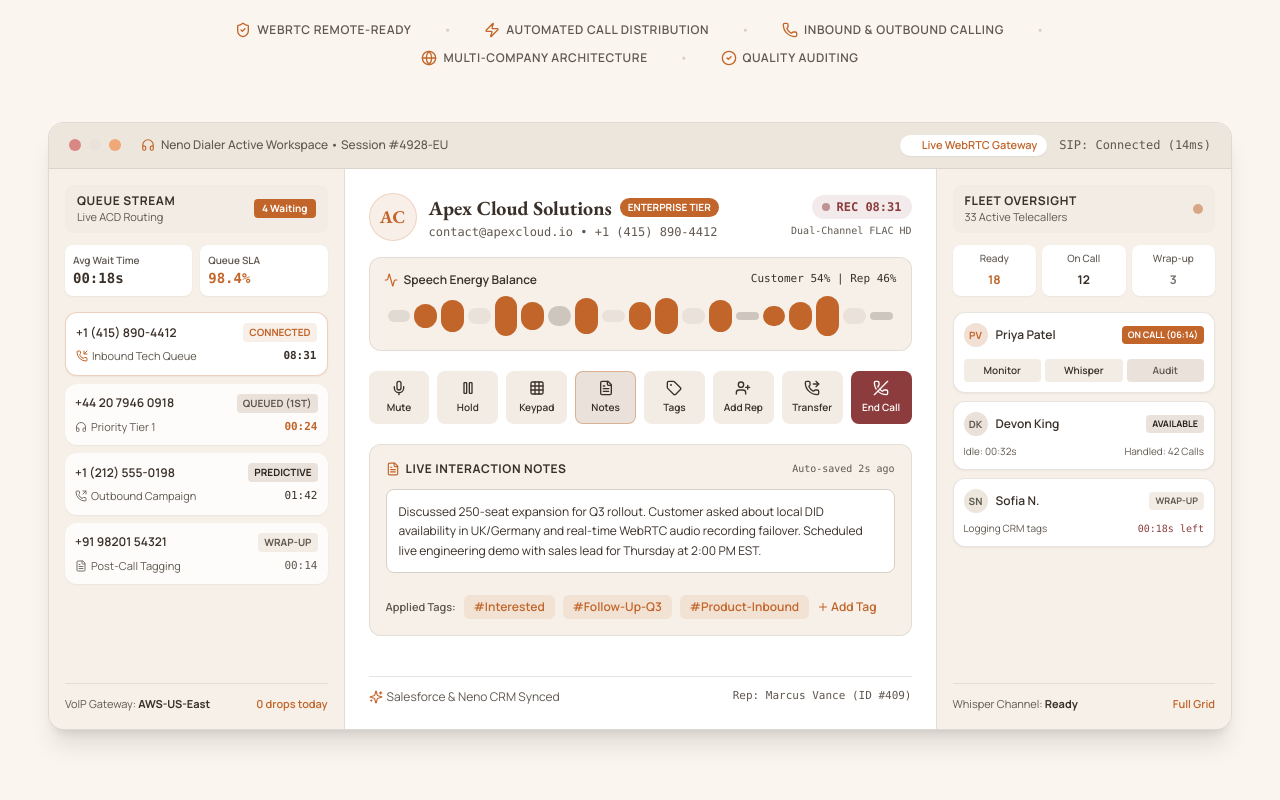
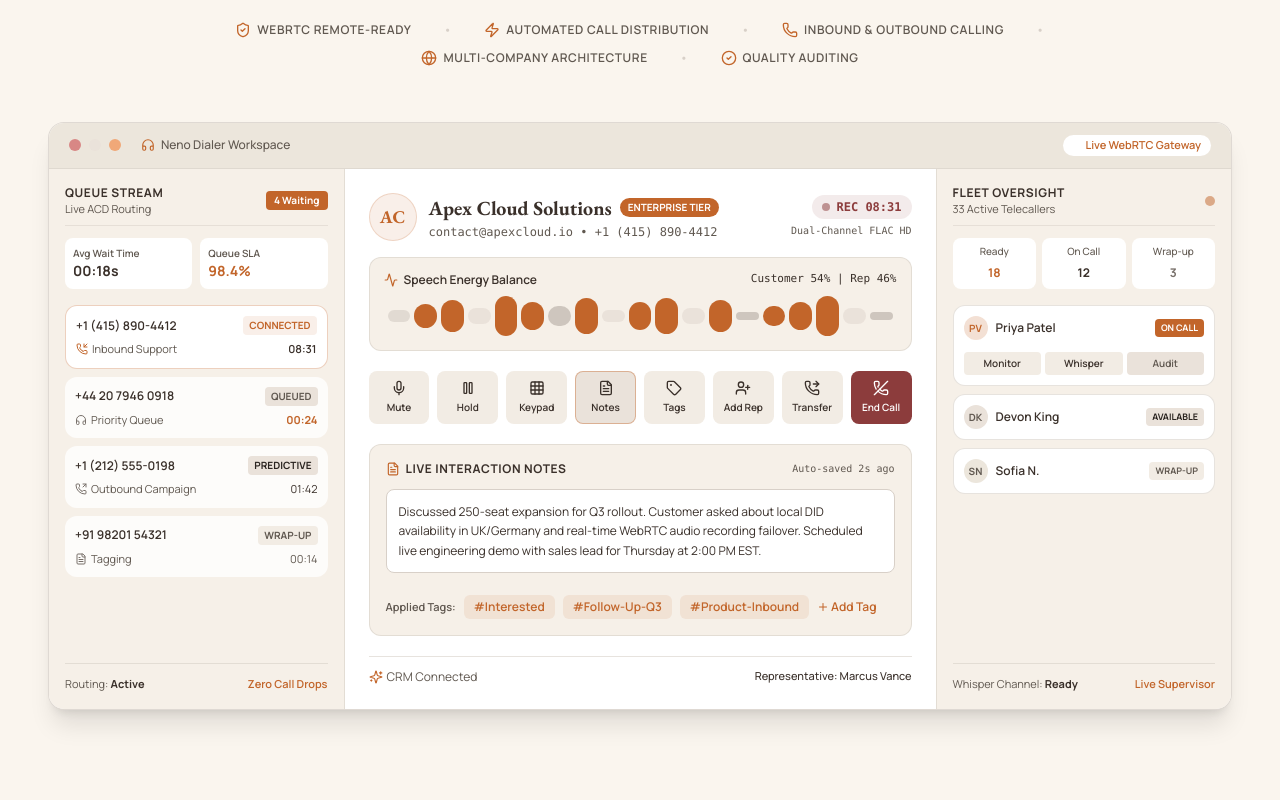
Before and after one commit to HetNeno/Neno-Dialer-Landingpage, a React (Vite) app: page / in a window 1280 px wide. Shown: the part 600-1400 px from the top of the page. Built offline with nearby package versions, Linux system fonts and the light colour scheme.

Commit message:
Remove developer jargon text, session IDs, font-mono tags and simplify card box borders

```diff
--- a/src/components/CallAuditSection.jsx
+++ b/src/components/CallAuditSection.jsx
@@ -28,22 +28,19 @@ export default function CallAuditSection() {
         </div>
 
         {/* Call Audit Scorecard UI Mockup */}
-        <div className="bg-white rounded-2xl shadow-md border border-[#d8d0c8] overflow-hidden">
+        <div className="bg-white rounded-2xl shadow-sm border border-[#d8d0c8]/80 overflow-hidden">
 
           {/* Scorecard Header */}
-          <div className="bg-[#ece6dc] p-6 flex flex-col md:flex-row items-start md:items-center justify-between gap-4 border-b border-[#d8d0c8]">
+          <div className="bg-[#ece6dc] p-6 flex flex-col md:flex-row items-start md:items-center justify-between gap-4 border-b border-[#d8d0c8]/60">
             <div className="space-y-1">
-              <div className="flex items-center gap-2">
-                <span className="px-2.5 py-0.5 rounded bg-[#c2652a] text-white text-xs font-mono font-bold">AUDIT #ND-84920</span>
-                <h3 className="text-base font-bold text-[#3a302a]">Call Audit Evaluation Scorecard</h3>
-              </div>
+              <h3 className="text-base font-bold text-[#3a302a]">Call Quality Audit Evaluation</h3>
               <p className="text-xs text-[#605850]">
-                Agent: <strong class="text-[#3a302a]">Priya Patel</strong> • Campaign: Inbound SaaS Tech • Duration: 06:14 • Date: Today, 11:24 AM
+                Representative: <strong className="text-[#3a302a]">Priya Patel</strong> • Inbound Discovery Call • Duration: 06:14
               </p>
             </div>
 
             {/* Score Badge */}
-            <div className="flex items-center gap-4 bg-white px-5 py-3 rounded-xl shadow-xs border border-[#d8d0c8]">
+            <div className="flex items-center gap-4 bg-white px-5 py-3 rounded-xl border border-[#d8d0c8]/60">
               <div>
                 <span className="text-[10px] uppercase font-bold text-[#605850] block tracking-wider font-label">Overall QA Score</span>
                 <span className="text-3xl font-headline font-bold text-[#c2652a] leading-none">
@@ -66,7 +63,7 @@ export default function CallAuditSection() {
               </h4>
 
               {criteria.map((item, index) => (
-                <div key={index} className="p-3.5 rounded-xl bg-[#f6f0e8] flex items-center justify-between border border-[#d8d0c8]/60">
+                <div key={index} className="p-3.5 rounded-xl bg-[#f6f0e8] flex items-center justify-between border border-[#d8d0c8]/50">
                   <div className="flex items-center gap-3">
                     {item.passed ? (
                       <CheckCircle2 className="w-5 h-5 text-[#c2652a] shrink-0" />
@@ -88,11 +85,11 @@ export default function CallAuditSection() {
             </div>
 
             {/* Auditor Coaching Summary (5 cols) */}
-            <div className="lg:col-span-5 bg-[#f6f0e8] p-6 rounded-xl flex flex-col justify-between border border-[#d8d0c8]/60">
+            <div className="lg:col-span-5 bg-[#f6f0e8] p-6 rounded-xl flex flex-col justify-between border border-[#d8d0c8]/50">
               <div>
                 <div className="flex items-center justify-between mb-4">
                   <h4 className="text-xs uppercase font-bold tracking-wider text-[#3a302a] font-label">Auditor Coaching Summary</h4>
-                  <span className="text-[11px] text-[#605850] font-mono">Auditor: QA Lead #08</span>
+                  <span className="text-[11px] text-[#605850]">QA Lead Review</span>
                 </div>
 
                 <div className="p-3.5 bg-white rounded-lg text-xs text-[#3a302a] leading-relaxed shadow-xs border border-[#d8d0c8] mb-4">
--- a/src/components/HeroSection.jsx
+++ b/src/components/HeroSection.jsx
@@ -104,32 +104,31 @@ export default function HeroSection({ onOpenDemo }) {
         <div className="relative bg-white rounded-2xl shadow-xl overflow-hidden border border-[#d8d0c8]/80">
 
           {/* Title Bar */}
-          <div className="bg-[#ece6dc] px-5 py-3 flex items-center justify-between border-b border-[#d8d0c8]/80">
+          <div className="bg-[#ece6dc] px-5 py-3 flex items-center justify-between border-b border-[#d8d0c8]/60">
             <div className="flex items-center gap-2">
               <div className="w-3 h-3 rounded-full bg-[#d47070]/80"></div>
               <div className="w-3 h-3 rounded-full bg-[#eae2da]"></div>
               <div className="w-3 h-3 rounded-full bg-[#f0a878]"></div>
               <span className="ml-3 text-xs font-medium text-[#605850] flex items-center gap-1.5">
                 <Headphones className="w-3.5 h-3.5 text-[#c2652a]" />
-                Neno Dialer Active Workspace • Session #4928-EU
+                Neno Dialer Workspace
               </span>
             </div>
 
             <div className="flex items-center gap-3">
-              <span className="inline-flex items-center gap-1.5 px-2.5 py-0.5 rounded-full bg-white text-[11px] font-semibold text-[#c2652a] shadow-xs">
+              <span className="inline-flex items-center gap-1.5 px-2.5 py-0.5 rounded-full bg-white text-[11px] font-semibold text-[#c2652a]">
                 <span className="w-1.5 h-1.5 rounded-full bg-[#c2652a] animate-ping"></span> Live WebRTC Gateway
               </span>
-              <span className="text-xs text-[#605850] font-mono hidden sm:inline">SIP: Connected (14ms)</span>
             </div>
           </div>
 
           {/* 3-Column Grid */}
-          <div className="grid grid-cols-1 lg:grid-cols-12 min-h-[560px]">
+          <div className="grid grid-cols-1 lg:grid-cols-12 min-h-[540px]">
 
             {/* Column 1: Call Activity & Live Queue (Left Panel) */}
             <div className="lg:col-span-3 bg-[#f6f0e8] p-4 flex flex-col justify-between border-r border-[#d8d0c8]/60">
               <div>
-                <div className="flex items-center justify-between mb-3 pb-2 bg-[#f2ece4] px-3 py-2 rounded-lg">
+                <div className="flex items-center justify-between mb-3 pb-2 border-b border-[#d8d0c8]/50">
                   <div>
                     <h3 className="text-xs uppercase font-bold tracking-wider text-[#3a302a]">Queue Stream</h3>
                     <p className="text-[11px] text-[#605850]">Live ACD Routing</p>
@@ -139,67 +138,67 @@ export default function HeroSection({ onOpenDemo }) {
 
                 {/* Queue Summary KPIs */}
                 <div className="grid grid-cols-2 gap-2 mb-4">
-                  <div className="bg-white p-2 rounded-lg shadow-xs">
+                  <div className="bg-white p-2 rounded-lg">
                     <div className="text-[10px] text-[#605850] font-semibold">Avg Wait Time</div>
-                    <div className="text-sm font-bold text-[#3a302a] font-mono">00:18s</div>
+                    <div className="text-sm font-bold text-[#3a302a]">00:18s</div>
                   </div>
-                  <div className="bg-white p-2 rounded-lg shadow-xs">
+                  <div className="bg-white p-2 rounded-lg">
                     <div className="text-[10px] text-[#605850] font-semibold">Queue SLA</div>
-                    <div className="text-sm font-bold text-[#c2652a] font-mono">98.4%</div>
+                    <div className="text-sm font-bold text-[#c2652a]">98.4%</div>
                   </div>
                 </div>
 
                 {/* Queue Items */}
                 <div className="space-y-2">
-                  <div className="p-2.5 rounded-xl bg-white shadow-xs border border-[#c2652a]/30 flex flex-col gap-1.5">
+                  <div className="p-2.5 rounded-xl bg-white border border-[#c2652a]/30 flex flex-col gap-1.5">
                     <div className="flex items-center justify-between">
                       <span className="text-xs font-semibold text-[#3a302a] truncate">+1 (415) 890-4412</span>
                       <span className="px-1.5 py-0.5 rounded text-[10px] font-bold bg-[#c2652a]/10 text-[#c2652a] uppercase">Connected</span>
                     </div>
                     <div className="flex items-center justify-between text-[11px] text-[#605850]">
-                      <span className="flex items-center gap-1"><PhoneIncoming className="w-3 h-3 text-[#c2652a]" /> Inbound Tech Queue</span>
-                      <span className="font-mono text-[#3a302a] font-semibold">{formatTime(callDuration)}</span>
+                      <span className="flex items-center gap-1"><PhoneIncoming className="w-3 h-3 text-[#c2652a]" /> Inbound Support</span>
+                      <span className="text-[#3a302a] font-semibold">{formatTime(callDuration)}</span>
                     </div>
                   </div>
 
-                  <div className="p-2.5 rounded-xl bg-white/80 shadow-xs flex flex-col gap-1.5">
+                  <div className="p-2.5 rounded-xl bg-white/80 flex flex-col gap-1.5">
                     <div className="flex items-center justify-between">
                       <span className="text-xs font-semibold text-[#3a302a] truncate">+44 20 7946 0918</span>
-                      <span className="px-1.5 py-0.5 rounded text-[10px] font-bold bg-[#eae2da] text-[#605850] uppercase">Queued (1st)</span>
+                      <span className="px-1.5 py-0.5 rounded text-[10px] font-bold bg-[#eae2da] text-[#605850] uppercase">Queued</span>
                     </div>
                     <div className="flex items-center justify-between text-[11px] text-[#605850]">
-                      <span className="flex items-center gap-1"><Headphones className="w-3 h-3 text-[#78706a]" /> Priority Tier 1</span>
-                      <span className="font-mono text-[#c2652a] font-bold">00:24</span>
+                      <span className="flex items-center gap-1"><Headphones className="w-3 h-3 text-[#78706a]" /> Priority Queue</span>
+                      <span className="text-[#c2652a] font-bold">00:24</span>
                     </div>
                   </div>
 
-                  <div className="p-2.5 rounded-xl bg-white/80 shadow-xs flex flex-col gap-1.5">
+                  <div className="p-2.5 rounded-xl bg-white/80 flex flex-col gap-1.5">
                     <div className="flex items-center justify-between">
                       <span className="text-xs font-semibold text-[#3a302a] truncate">+1 (212) 555-0198</span>
                       <span className="px-1.5 py-0.5 rounded text-[10px] font-bold bg-[#eae2da] text-[#2a2420] uppercase">Predictive</span>
                     </div>
                     <div className="flex items-center justify-between text-[11px] text-[#605850]">
                       <span className="flex items-center gap-1"><PhoneOutgoing className="w-3 h-3 text-[#78706a]" /> Outbound Campaign</span>
-                      <span className="font-mono text-[#3a302a]">01:42</span>
+                      <span className="text-[#3a302a]">01:42</span>
                     </div>
                   </div>
 
-                  <div className="p-2.5 rounded-xl bg-white/80 shadow-xs flex flex-col gap-1.5">
+                  <div className="p-2.5 rounded-xl bg-white/80 flex flex-col gap-1.5">
                     <div className="flex items-center justify-between">
                       <span className="text-xs font-semibold text-[#3a302a] truncate">+91 98201 54321</span>
                       <span className="px-1.5 py-0.5 rounded text-[10px] font-bold bg-[#f2ece4] text-[#605850] uppercase">Wrap-Up</span>
                     </div>
                     <div className="flex items-center justify-between text-[11px] text-[#605850]">
-                      <span className="flex items-center gap-1"><FileText className="w-3 h-3 text-[#78706a]" /> Post-Call Tagging</span>
-                      <span className="font-mono text-[#605850]">00:14</span>
+                      <span className="flex items-center gap-1"><FileText className="w-3 h-3 text-[#78706a]" /> Tagging</span>
+                      <span className="text-[#605850]">00:14</span>
                     </div>
                   </div>
                 </div>
               </div>
 
               <div className="mt-4 pt-3 border-t border-[#d8d0c8]/60 flex items-center justify-between text-[11px] text-[#605850]">
-                <span>VoIP Gateway: <strong className="text-[#3a302a]">AWS-US-East</strong></span>
-                <span className="text-[#c2652a] font-semibold">0 drops today</span>
+                <span>Routing: <strong className="text-[#3a302a]">Active</strong></span>
+                <span className="text-[#c2652a] font-semibold">Zero Call Drops</span>
               </div>
             </div>
 
@@ -378,15 +377,15 @@ export default function HeroSection({ onOpenDemo }) {
 
               {/* Status Footer */}
               <div className="mt-4 pt-3 border-t border-[#d8d0c8]/60 flex items-center justify-between text-xs text-[#605850]">
-                <span className="flex items-center gap-1"><Sparkles className="w-3.5 h-3.5 text-[#c2652a]" /> Salesforce &amp; Neno CRM Synced</span>
-                <span className="font-mono text-[11px]">Rep: Marcus Vance (ID #409)</span>
+                <span className="flex items-center gap-1"><Sparkles className="w-3.5 h-3.5 text-[#c2652a]" /> CRM Connected</span>
+                <span className="text-[#3a302a] font-medium text-[11px]">Representative: Marcus Vance</span>
               </div>
             </div>
 
             {/* Column 3: Supervisor Fleet & Agent Oversight (Right Panel) */}
             <div className="lg:col-span-3 bg-[#f6f0e8] p-4 flex flex-col justify-between border-l border-[#d8d0c8]/60">
               <div>
-                <div className="flex items-center justify-between mb-3 pb-2 bg-[#f2ece4] px-3 py-2 rounded-lg">
+                <div className="flex items-center justify-between mb-3 pb-2 border-b border-[#d8d0c8]/50">
                   <div>
                     <h3 className="text-xs uppercase font-bold tracking-wider text-[#3a302a]">Fleet Oversight</h3>
                     <p className="text-[11px] text-[#605850]">33 Active Telecallers</p>
@@ -396,15 +395,15 @@ export default function HeroSection({ onOpenDemo }) {
 
                 {/* Roster Stat Chips */}
                 <div className="grid grid-cols-3 gap-1.5 text-center mb-4">
-                  <div className="bg-white p-1.5 rounded-lg shadow-xs">
+                  <div className="bg-white p-1.5 rounded-lg">
                     <span className="text-[10px] text-[#605850] block font-medium">Ready</span>
                     <span className="text-xs font-bold text-[#c2652a]">18</span>
                   </div>
-                  <div className="bg-white p-1.5 rounded-lg shadow-xs">
+                  <div className="bg-white p-1.5 rounded-lg">
                     <span className="text-[10px] text-[#605850] block font-medium">On Call</span>
                     <span className="text-xs font-bold text-[#3a302a]">12</span>
                   </div>
-                  <div className="bg-white p-1.5 rounded-lg shadow-xs">
+                  <div className="bg-white p-1.5 rounded-lg">
                     <span className="text-[10px] text-[#605850] block font-medium">Wrap-up</span>
                     <span className="text-xs font-bold text-[#78706a]">3</span>
                   </div>
@@ -413,18 +412,18 @@ export default function HeroSection({ onOpenDemo }) {
                 {/* Supervisor Live Agent Cards */}
                 <div className="space-y-2">
                   {/* Agent 1 */}
-                  <div className="p-2.5 rounded-xl bg-white shadow-xs space-y-2 border border-[#d8d0c8]/60">
+                  <div className="p-2.5 rounded-xl bg-white space-y-2 border border-[#d8d0c8]/60">
                     <div className="flex items-center justify-between">
                       <div className="flex items-center gap-2">
                         <div className="w-6 h-6 rounded-full bg-[#c2652a]/20 text-[#c2652a] text-[10px] font-bold flex items-center justify-center">PV</div>
                         <span className="text-xs font-semibold text-[#3a302a]">Priya Patel</span>
                       </div>
-                      <span className="px-1.5 py-0.5 rounded text-[9px] font-bold bg-[#c2652a] text-white uppercase">On Call (06:14)</span>
+                      <span className="px-1.5 py-0.5 rounded text-[9px] font-bold bg-[#c2652a] text-white uppercase">On Call</span>
                     </div>
 
                     <div className="grid grid-cols-3 gap-1 pt-1">
                       <button
-                        onClick={() => alert("Silent monitoring channel connected for Priya Patel.")}
+                        onClick={() => alert("Silent monitoring active")}
                         className="px-2 py-1 rounded bg-[#f2ece4] hover:bg-[#ece6dc] text-[10px] font-semibold text-[#3a302a] cursor-pointer"
                       >
                         Monitor
@@ -432,7 +431,6 @@ export default function HeroSection({ onOpenDemo }) {
                       <button
                         onClick={() => {
                           setWhisperActive(!whisperActive);
-                          alert(whisperActive ? "Whisper channel closed." : "Whisper channel open to Priya Patel.");
                         }}
                         className={`px-2 py-1 rounded text-[10px] font-semibold cursor-pointer ${
                           whisperActive ? 'bg-[#c2652a] text-white' : 'bg-[#f2ece4] text-[#3a302a]'
@@ -441,7 +439,7 @@ export default function HeroSection({ onOpenDemo }) {
                         Whisper
                       </button>
                       <button
-                        onClick={() => alert("Call score audit scorecard opened.")}
+                        onClick={() => alert("Scorecard opened")}
                         className="px-2 py-1 rounded bg-[#eae2da] text-[10px] font-semibold text-[#605850] cursor-pointer"
                       >
                         Audit
@@ -450,7 +448,7 @@ export default function HeroSection({ onOpenDemo }) {
                   </div>
 
                   {/* Agent 2 */}
-                  <div className="p-2.5 rounded-xl bg-white shadow-xs space-y-2 border border-[#d8d0c8]/60">
+                  <div className="p-2.5 rounded-xl bg-white space-y-2 border border-[#d8d0c8]/60">
                     <div className="flex items-center justify-between">
                       <div className="flex items-center gap-2">
                         <div className="w-6 h-6 rounded-full bg-[#eae2da] text-[#605850] text-[10px] font-bold flex items-center justify-center">DK</div>
@@ -458,24 +456,16 @@ export default function HeroSection({ onOpenDemo }) {
                       </div>
                       <span className="px-1.5 py-0.5 rounded text-[9px] font-bold bg-[#eae2da] text-[#2a2420] uppercase">Available</span>
                     </div>
-                    <div className="flex items-center justify-between text-[10px] text-[#605850]">
-                      <span>Idle: 00:32s</span>
-                      <span>Handled: 42 Calls</span>
-                    </div>
                   </div>
 
                   {/* Agent 3 */}
-                  <div className="p-2.5 rounded-xl bg-white shadow-xs space-y-2 border border-[#d8d0c8]/60">
+                  <div className="p-2.5 rounded-xl bg-white space-y-2 border border-[#d8d0c8]/60">
                     <div className="flex items-center justify-between">
                       <div className="flex items-center gap-2">
                         <div className="w-6 h-6 rounded-full bg-[#ece6dc] text-[#605850] text-[10px] font-bold flex items-center justify-center">SN</div>
                         <span className="text-xs font-semibold text-[#3a302a]">Sofia N.</span>
                       </div>
                       <span className="px-1.5 py-0.5 rounded text-[9px] font-bold bg-[#f2ece4] text-[#605850] uppercase">Wrap-Up</span>
-                    </div>
-                    <div className="flex items-center justify-between text-[10px] text-[#605850]">
-                      <span>Logging CRM tags</span>
-                      <span className="font-mono text-[#8c3c3c]">00:18s left</span>
                     </div>
                   </div>
                 </div>
@@ -484,12 +474,7 @@ export default function HeroSection({ onOpenDemo }) {
               {/* Right Footer */}
               <div className="mt-4 pt-3 border-t border-[#d8d0c8]/60 flex items-center justify-between text-[11px] text-[#605850]">
                 <span>Whisper Channel: <strong className="text-[#3a302a]">{whisperActive ? 'Active' : 'Ready'}</strong></span>
-                <button
-                  onClick={() => alert("Full fleet roster grid modal.")}
-                  className="text-[#c2652a] font-semibold hover:underline cursor-pointer"
-                >
-                  Full Grid
-                </button>
+                <span className="text-[#c2652a] font-semibold">Live Supervisor</span>
               </div>
             </div>
 
```
Also changed, not shown: src/components/PlatformCapabilitiesSection.jsx (+11 -11 lines).
